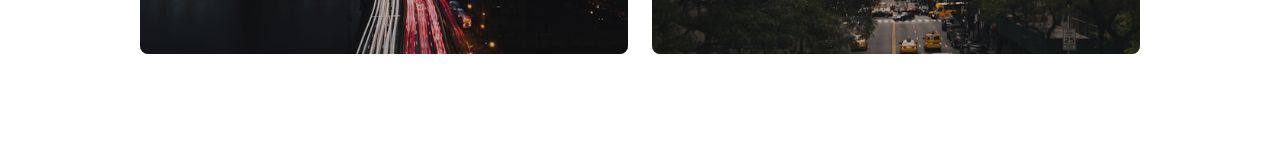
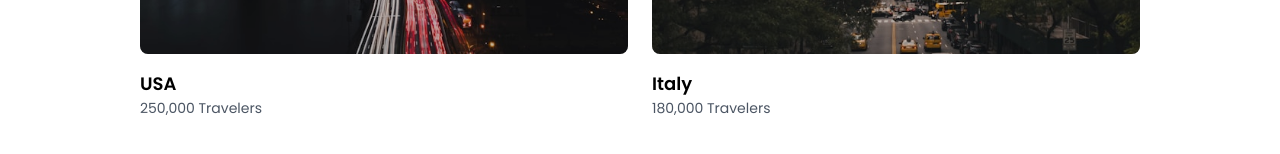
Before and after one commit to denisdiaconu/travista, a Next.js app: page / in a window 1280 px wide. Shown: the part 1362-1516 px from the top of the page. Built offline with nearby package versions, Linux system fonts and the light colour scheme.

Commit message:
Add slider data

```diff
--- a/components/Home/Destination/DestinationSlider.tsx
+++ b/components/Home/Destination/DestinationSlider.tsx
@@ -45,6 +45,8 @@ const DestinationSlider = () => {
                 className="h-full w-full object-cover rounded-lg"
               />
             </div>
+            <h1 className="text-lg mt-4 font-semibold">{data.country}</h1>
+            <p className="text-gray-600 text-sm">{data.travelers} Travelers</p>
           </div>
         );
       })}
```
